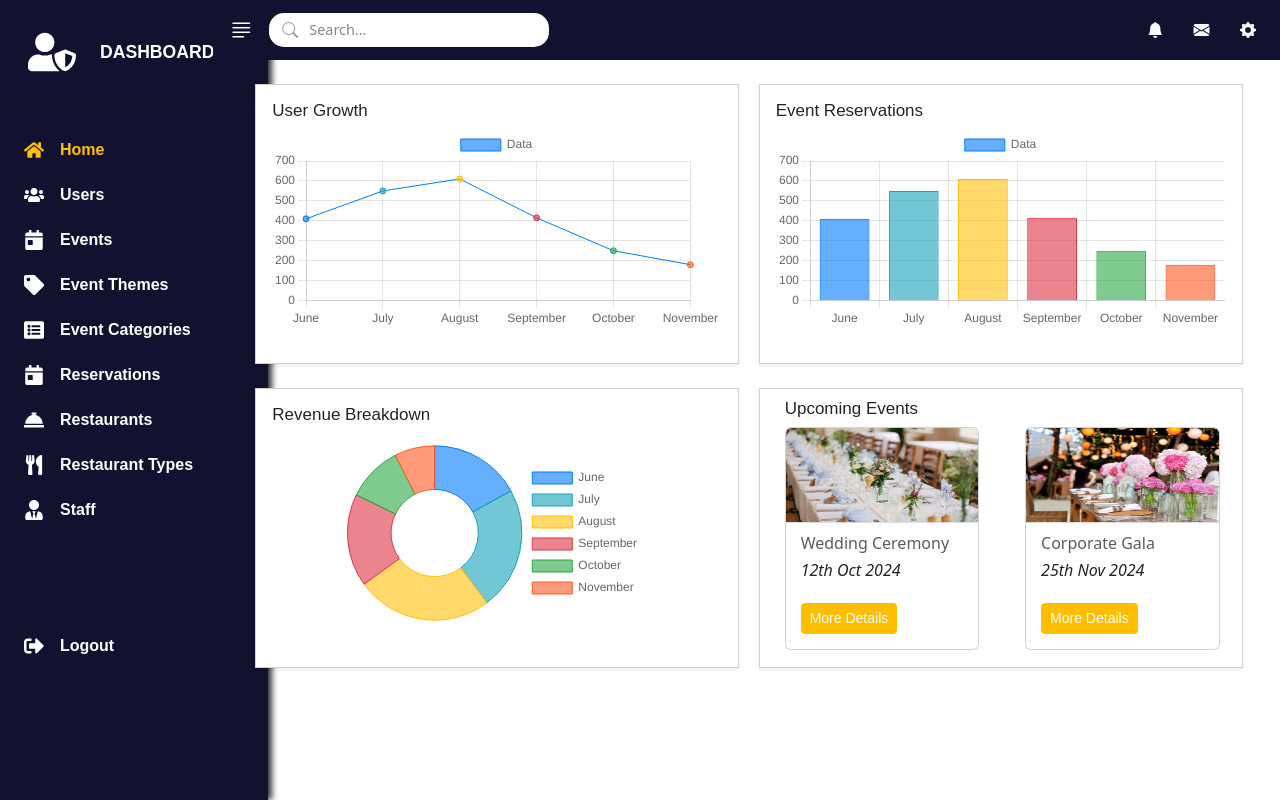
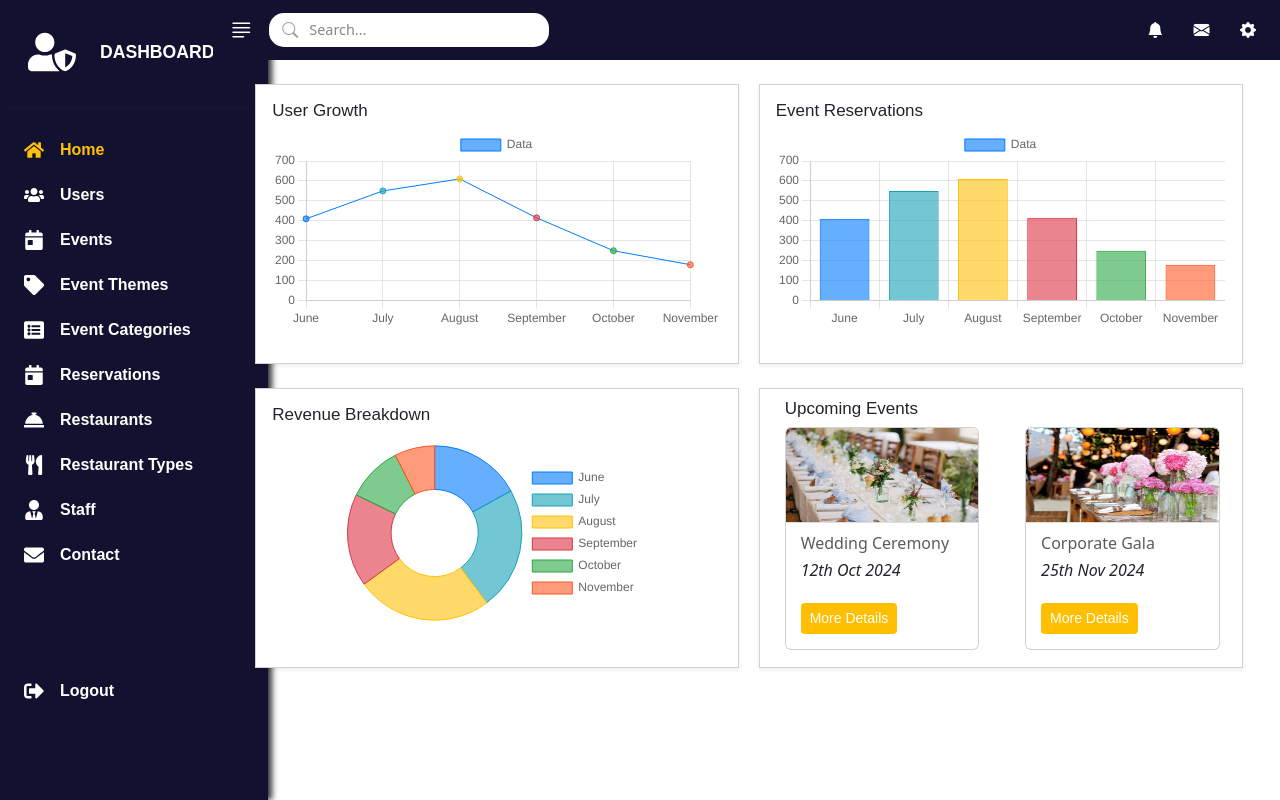
Before and after one commit to andapilingjurka/OrganizingEventsFrontEnd, a React (Create React App) app in the folder organizingevents/: page / in a window 1280 px wide. Built offline with nearby package versions, Linux system fonts and the light colour scheme; a web font is replaced by a local one.

Commit message:
Shtimi i linkut per "Contact" ne Sidebar

```diff
--- a/organizingevents/src/Admin/include/Sidebar.js
+++ b/organizingevents/src/Admin/include/Sidebar.js
@@ -1,6 +1,6 @@
 import React from "react";
 import { Link, useLocation } from "react-router-dom";
-import { FaUserShield, FaHome, FaUsers, FaCalendarDay, FaTag, FaListAlt, FaSignOutAlt, FaUtensils, FaConciergeBell, FaUserTie} from "react-icons/fa";
+import { FaUserShield, FaHome, FaUsers, FaCalendarDay, FaTag, FaListAlt, FaSignOutAlt, FaUtensils, FaConciergeBell, FaUserTie, FaEnvelope} from "react-icons/fa";
 import "../style.css";
 
 function Sidebar() {
@@ -104,6 +104,15 @@ function Sidebar() {
           <FaUserTie className="fs-5 me-3" /> <span>Staff</span>
         </Link>
 
+        <Link
+          to="/contactAdmin"
+          className={`list-group-item py-2 rounded ${
+           location.pathname === "/contactAdmin" ? "active-link" : ""
+  }`}
+>
+  <FaEnvelope className="fs-5 me-3" /> <span>Contact</span>
+</Link>
+
         <br/>
         <br/>
         <br/>
```
